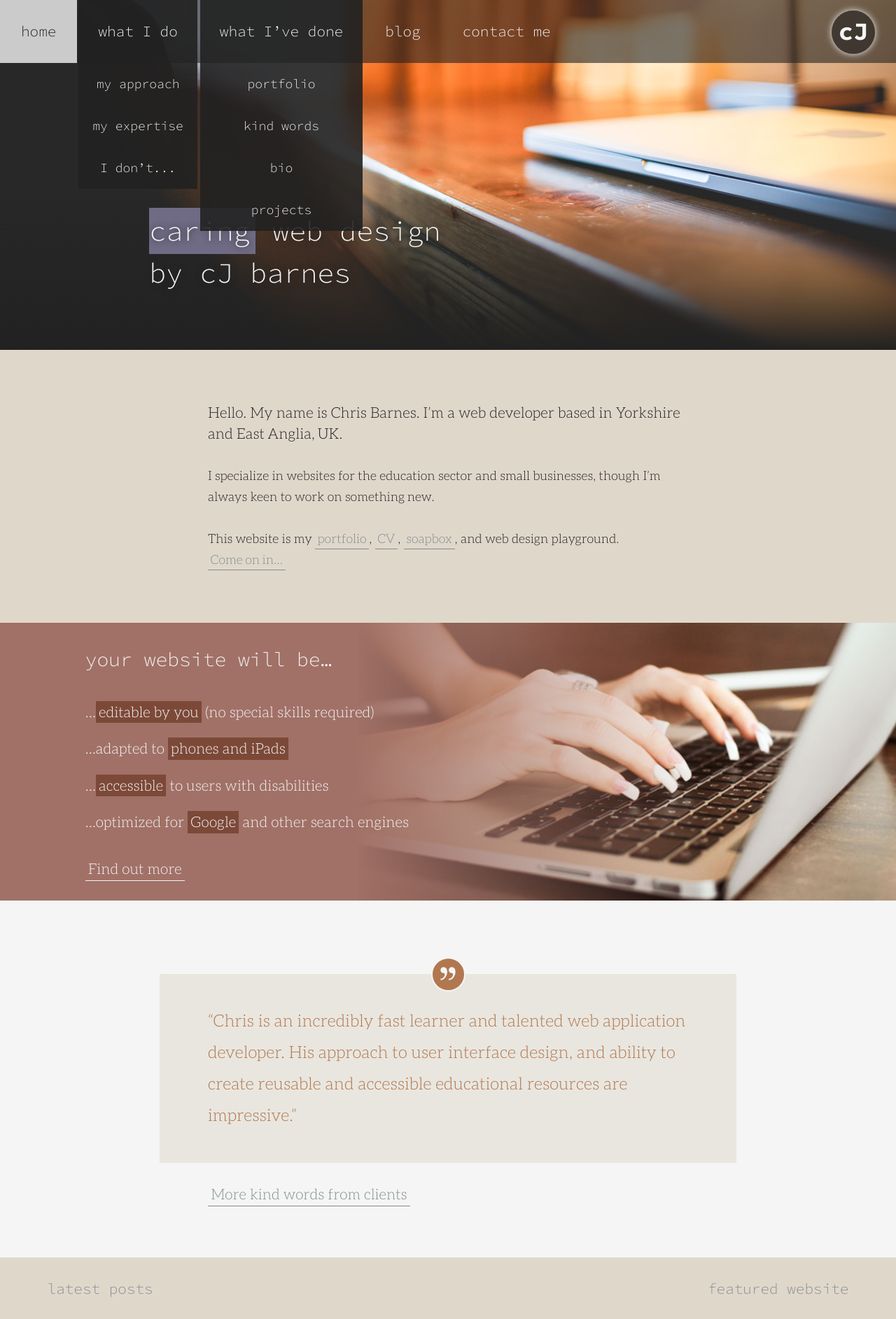
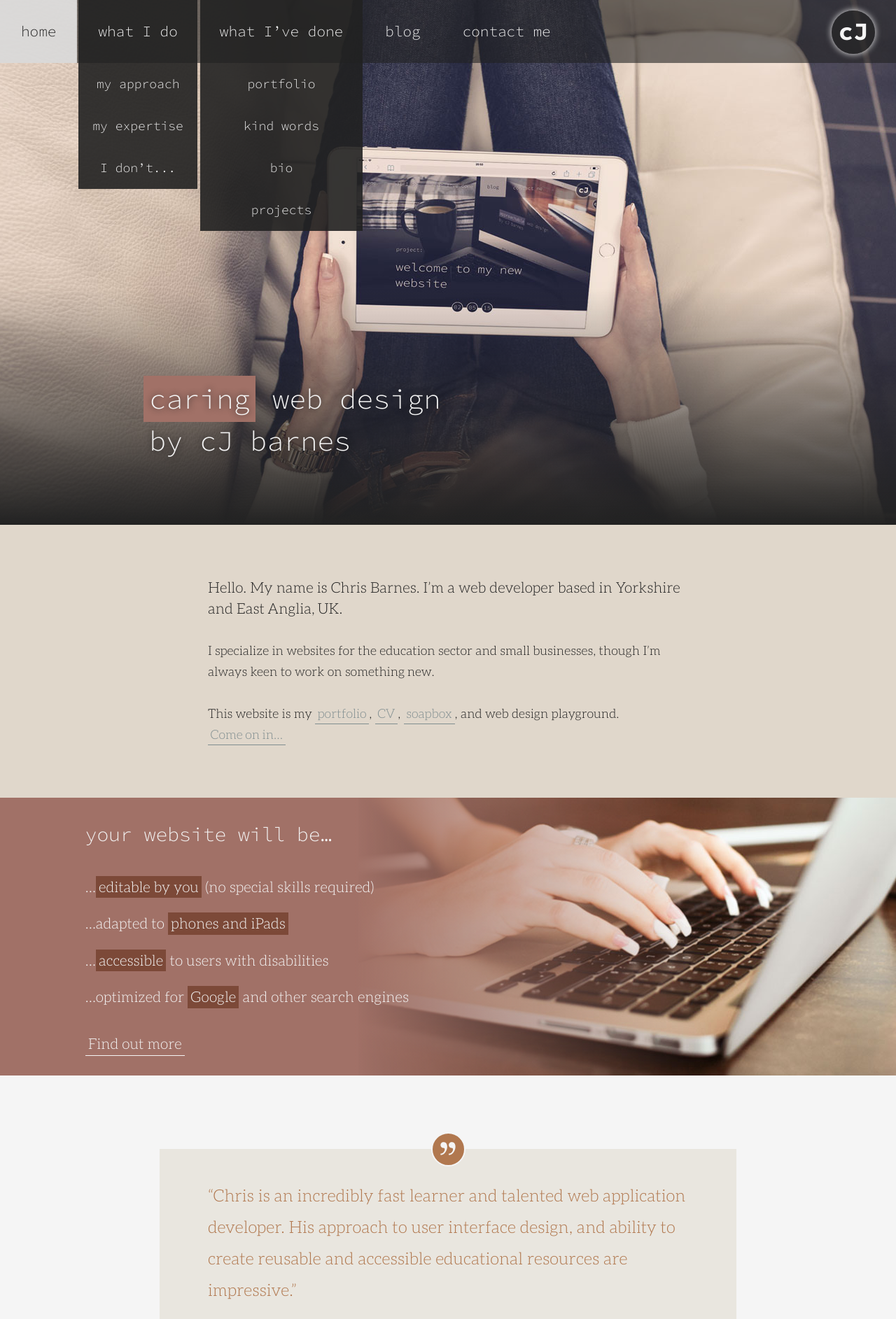
Before and after one commit to cjbarnes/cjbarnes.github.io, a Jekyll site: the page built from index.html, in a window 1280 px wide. Shown: the top 1885 px of the page at 70% size. Built offline with Jekyll 4.4.1, drawn with Linux system fonts in a browser that asks for light colours.

Commit message:
Yet another homepage design

```diff
--- a/_includes/illustration.html
+++ b/_includes/illustration.html
@@ -1,6 +1,10 @@
 <!-- Feature image -->
 <div class="illustration">
+{% if include.ishome %}
+  <img src="/img/{{ include.image }}.jpg" srcset="/img/{{ include.image }}_mobile.jpg 700w, /img/{{ include.image }}@2x.jpg 2800w, /img/{{ include.image }}.jpg 1400w" sizes="(max-width: 700px) 700px, 1400px">
+{% else %}
   <img src="/img/{{ include.image }}.jpg">
+{% endif %}
 </div>
 <!--
   A dirty, lazy, horrid presentational element. There was no other
--- a/_layouts/homepage.html
+++ b/_layouts/homepage.html
@@ -12,7 +12,7 @@
       {% include nav.html %}
 
       {% if page.illustration %}
-        {% include illustration.html image=page.illustration %}
+        {% include illustration.html image=page.illustration ishome="yes" %}
       {% endif %}
 
       <!-- Title and teaser -->
--- a/_src/sass/components/_masthead.scss
+++ b/_src/sass/components/_masthead.scss
@@ -9,6 +9,8 @@
     /* For date positioning. */
     position: relative;
     background: $background-color-masthead;
+    overflow-x: hidden;
+    overflow-y: visible;
 
     .title {
     /*** The title-and-teaser wrapper.
@@ -19,7 +21,6 @@
         position: relative;
         z-index: 2;
         /* Prevent horizontal scrolling on mobile, e.g. on homepage. */
-        overflow-x: hidden;
     }
 
     .title-main {
--- a/_src/sass/layouts/_homepage.scss
+++ b/_src/sass/layouts/_homepage.scss
@@ -8,6 +8,33 @@
 
 /* Homepage masthead area.
    ========================================================================== */
+
+.masthead {
+/*** Changes to masthead height and illustration position.
+ ***/
+    height: $homepage-illustration-height-masthead;
+    max-height: 100vh;
+
+    .homepage-title {
+        @include rem("padding-bottom", ($line * 3));
+        position: absolute;
+        bottom: 0;
+        left: 0;
+    }
+
+    .gradient,
+    .illustration {
+        height: $homepage-illustration-height-masthead;
+        max-height: 100vh;
+    }
+
+    .illustration img {
+        top: auto;
+        bottom: 0;
+        width: 1400px;
+    }
+
+}
 
 .homepage-title-main {
     color: $text-color-reversed;
@@ -30,7 +57,7 @@
     /*** The changing element in the welcome message.
      ***/
         overflow: hidden;
-        background: $rum;
+        background: $toast;
         /* Fixes the gradient height changing in each brag transition. */
         word-wrap: normal;
         text-indent: 0;
@@ -307,3 +334,25 @@
     }
 
 }
+
+@media (max-width: 700px) {
+
+    .masthead-illustrated .illustration img {
+        width: 700px;
+        margin-left: (700px * -0.5);
+    }
+
+    .masthead {
+        height: 350px;
+    }
+
+    .masthead .gradient,
+    .masthead .illustration {
+        height: 400px;
+    }
+
+    .masthead .homepage-title {
+        @include rem("padding-bottom", ($line * 2));
+    }
+
+}
--- a/_src/sass/variables/_layout.scss
+++ b/_src/sass/variables/_layout.scss
@@ -37,3 +37,5 @@ $illustration-width:          950px;
 $illustration-width-masthead: 1400px;
 $illustration-height:          350px;
 $illustration-height-masthead: 500px;
+$homepage-illustration-height:          600px;
+$homepage-illustration-height-masthead: 750px;
--- a/css/styles.css
+++ b/css/styles.css
@@ -2742,20 +2742,21 @@ article.illustrated footer .date-unit {
 .masthead {
     /* For date positioning. */
     position: relative;
+    overflow-x: hidden;
+    overflow-y: visible;
     background: #a17167;
 }
 .masthead .title {
     /* Stack title above the illustration and gradient. */
     position: relative;
     z-index: 2;
-    /* Prevent horizontal scrolling on mobile, e.g. on homepage. */
-    overflow-x: hidden;
     /*** The title-and-teaser wrapper.
      ***/
     padding-top: 135px;
     padding-top: 7.5rem;
     padding-bottom: 75px;
     padding-bottom: 4.16667rem;
+    /* Prevent horizontal scrolling on mobile, e.g. on homepage. */
 }
 .masthead .title-main {
     margin: 0;
--- a/index.html
+++ b/index.html
@@ -2,7 +2,7 @@
 layout: homepage
 title: web design by cJ barnes
 browser_title: web design by cJ barnes | Yorkshire and East Anglia, UK
-illustration: blog-index
+illustration: inception
 stylesheet: homepage
 script: homepage
 ---
```
Also changed, not shown: _includes/css/homepage.min.css, css/styles.min.css, img/inception.jpg (added), img/inception@2x.jpg (added), img/inception_mobile.jpg (added), 1 other file.
